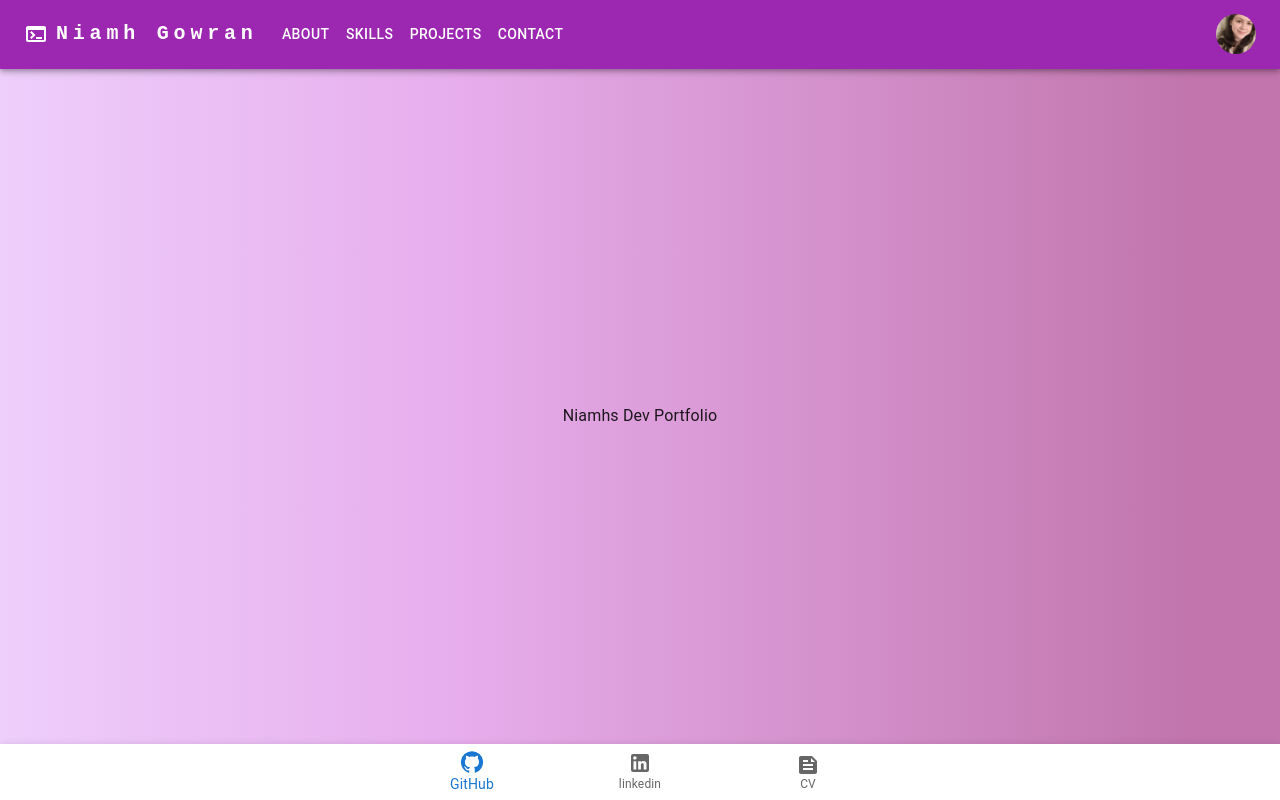
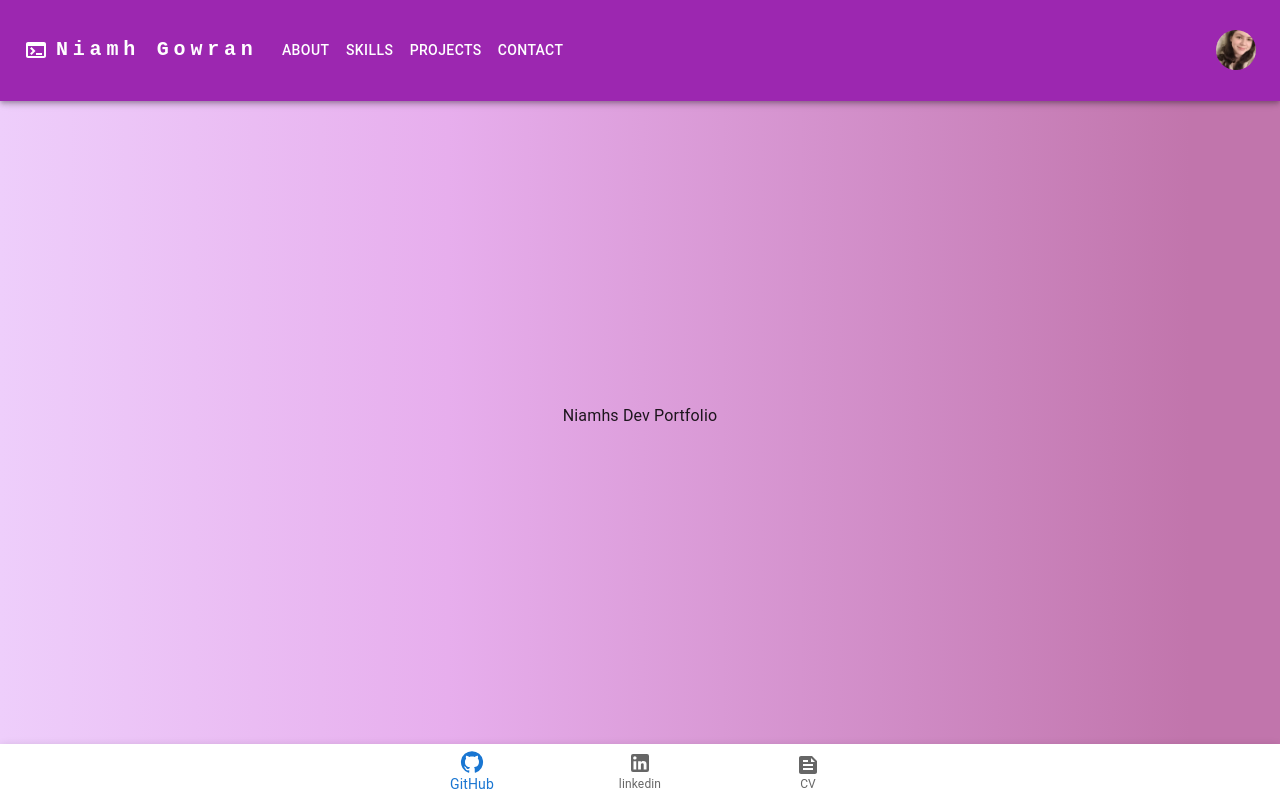
Before and after one commit to ngowran/Dev_Portfolio, a React (Vite) app: page / in a window 1280 px wide. Shown: the top 800 px of the page. Built offline with nearby package versions, Linux system fonts and the light colour scheme.

Commit message:
Working navigation

```diff
--- a/src/App.jsx
+++ b/src/App.jsx
@@ -6,6 +6,7 @@ import AboutSection from './components/layout/sections/about.jsx';
 import ContactSection from './components/layout/sections/contact.jsx';
 import ProjectSection from './components/layout/sections/projects.jsx';
 import SkillSection from './components/layout/sections/skills.jsx';
+import HeroSection from './components/layout/sections/hero.jsx';
 
 function App() {
 
@@ -15,11 +16,11 @@ function App() {
       <ResponsiveAppBar> </ResponsiveAppBar>
 
       <main>
-        <p>Niamhs Dev Portfolio</p>
-        <AboutSection id="About"></AboutSection>
-        <SkillSection id="Skill"></SkillSection>
-        <ProjectSection id="Project"></ProjectSection>
-        <ContactSection id="Contact"></ContactSection>
+        <HeroSection/>
+        <AboutSection />
+        <SkillSection />
+        <ProjectSection />
+        <ContactSection />
 
       </main>
 
--- a/src/components/layout/navigation/navbar/navbar.jsx
+++ b/src/components/layout/navigation/navbar/navbar.jsx
@@ -17,6 +17,7 @@ import AboutSection from '../../sections/about.jsx';
 import ContactSection from '../../sections/contact.jsx';
 import ProjectSection from '../../sections/projects.jsx';
 import SkillSection from '../../sections/skills.jsx';
+import Link from '@mui/material/Link';
 
 const pages = ['About', 'Skills', 'Projects', 'Contact'];
 
@@ -49,7 +50,7 @@ const ResponsiveAppBar = () => {
             variant="h6"
             noWrap
             component="a"
-            href="/"
+            href="#Hero"
             sx={{
               mr: 2,
               display: { xs: 'none', md: 'flex' },
@@ -94,7 +95,7 @@ const ResponsiveAppBar = () => {
             >
               {pages.map((page) => (
                 <MenuItem key={page} onClick={handleCloseNavMenu}>
-                  <Typography textAlign="center">{page}</Typography>
+                  <Typography textAlign="center"><Link  sx={{color: 'black', display: 'block', textDecoration: 'none', }}  href={ `#${page}` }>{page}</Link></Typography>
                 </MenuItem>
               ))}
             </Menu>
@@ -104,7 +105,7 @@ const ResponsiveAppBar = () => {
             variant="h5"
             noWrap
             component="a"
-            href=""
+            href="#Hero"
             sx={{
               mr: 2,
               display: { xs: 'flex', md: 'none' },
@@ -120,20 +121,18 @@ const ResponsiveAppBar = () => {
             Niamh Gowran
 
           </Typography>
-          <Box sx={{ flexGrow: 1, display: { xs: 'none', md: 'flex' } }}>
+          <Box sx={{ flexGrow: 1, display: { xs: 'none', md: 'flex' }}}>
             {pages.map((page) => (
               <Button
                 key={page}
                 onClick={handleCloseNavMenu}
-                sx={{ my: 2, color: 'white', display: 'block' }}
-              >
-                {page}
+                sx={{ my: 2, color: 'white', display: 'block', textDecoration: 'none', }}
+                >
+                <Link  sx={{ my: 2, color: 'white', display: 'block', textDecoration: 'none', }}  href={ `#${page}` }>{page}</Link>
               </Button>
             ))}
           </Box>
-
           <Avatar alt="Niamh Gowran" src="src/assets/images/Selfimage.jpg" />
-
         </Toolbar>
       </Container>
     </AppBar>
--- a/src/components/layout/sections/about.jsx
+++ b/src/components/layout/sections/about.jsx
@@ -6,12 +6,11 @@ const AboutSection = () => {
 
     return (
 
-      <main>
+      <section id="About">
       <p>About me</p>
-        </main>
+        </section>
 
     );
 };
 
-
 export default AboutSection;
--- a/src/components/layout/sections/contact.jsx
+++ b/src/components/layout/sections/contact.jsx
@@ -3,9 +3,9 @@ import * as React from 'react';
 const ContactSection = () => {
 
     return (
-      <main>
+      <section id="Contact">
       <p>Contact</p>
-        </main>
+        </section>
     );
 };
 
--- /dev/null
+++ b/src/components/layout/sections/hero.jsx
@@ -0,0 +1,13 @@
+import * as React from 'react';
+
+const HeroSection = () => {
+
+    return (
+      <section id="Hero">
+      <p>Niamhs Dev Portfolio</p>
+        </section>
+    );
+};
+
+
+export default HeroSection;
--- a/src/components/layout/sections/projects.jsx
+++ b/src/components/layout/sections/projects.jsx
@@ -4,9 +4,9 @@ const ProjectSection = () => {
 
     return (
 
-      <main>
+      <section id="Projects">
       <p>Project</p>
-        </main>
+        </section>
     );
 };
 
--- a/src/components/layout/sections/skills.jsx
+++ b/src/components/layout/sections/skills.jsx
@@ -3,9 +3,9 @@ import * as React from 'react';
 const SkillSection = () => {
 
     return (
-      <main>
+      <section id="Skills">
       <p>Skill</p>
-        </main>
+        </section>
     );
 };
 
```
